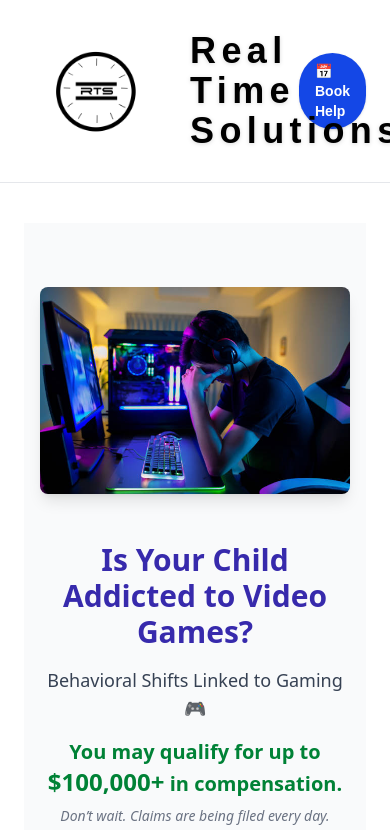
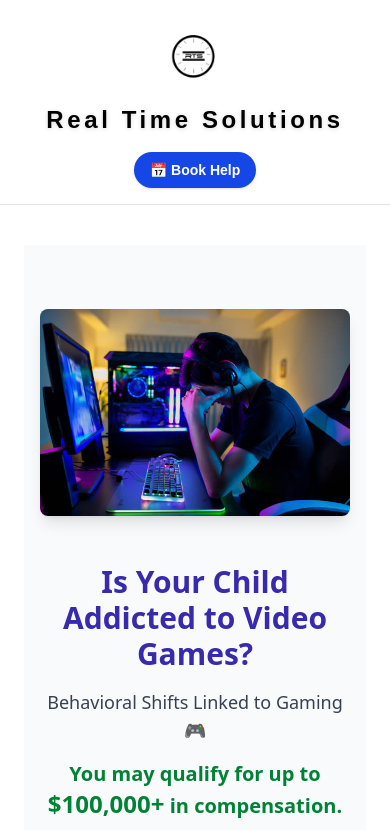
Before and after one commit to P-Paths/torc-landing, a Next.js app: page / in a window 390 px wide. Shown: the top 830 px of the page. Built offline with nearby package versions, Linux system fonts and the light colour scheme.

Commit message:
Update branding to Real Time Solutions 2

```diff
--- a/components/Header.js
+++ b/components/Header.js
@@ -8,23 +8,24 @@ export default function Header() {
   if (pathname.startsWith('/admin')) return null;
   return (
     <header className="bg-white shadow-md py-4 px-6 border-b border-gray-200">
-      <div className="max-w-7xl mx-auto flex items-center justify-between">
+      <div className="max-w-7xl mx-auto flex flex-col sm:flex-row items-center justify-between gap-2 sm:gap-0">
         {/* Logo and Brand Name */}
-        <div className="flex items-center space-x-4">
+        <div className="flex flex-col sm:flex-row items-center space-y-2 sm:space-y-0 sm:space-x-4 w-full sm:w-auto">
           <Image
             src="/images/RTS LOGO.jpeg"
             alt="Real Time Solutions Logo"
-            width={150}
-            height={150}
+            width={90}
+            height={90}
             priority
+            className="w-20 h-20 sm:w-[90px] sm:h-[90px] object-contain"
           />
-          <span className="text-4xl font-extrabold tracking-widest text-black drop-shadow-sm" style={{letterSpacing: '0.15em'}}>
+          <span className="text-2xl sm:text-4xl font-extrabold tracking-widest text-black drop-shadow-sm text-center sm:text-left" style={{letterSpacing: '0.15em'}}>
             Real Time Solutions
           </span>
         </div>
 
         {/* CTA + Future Nav */}
-        <div className="flex items-center space-x-6">
+        <div className="flex items-center space-x-6 mt-2 sm:mt-0">
           {/* Optional Nav Links */}
           {/* <a href="#symptoms" className="text-sm font-medium text-gray-700 hover:text-indigo-600">
             Symptoms
--- a/src/app/page.js
+++ b/src/app/page.js
@@ -1,6 +1,6 @@
 'use client';
 // src/app/page.js
-import React, { useState } from 'react';
+import React, { useState, useEffect } from 'react';
 import HeroSection from '../../components/HeroSections';
 import QualificationsSection from '../../components/QualificationsSection';
 import TreatmentOptionsSection from '../../components/TreatmentOptionsSection';
@@ -16,6 +16,16 @@ import OptInMock from '../../components/OptInMock';
 export default function Home() {
   const [showDemoForm, setShowDemoForm] = useState(false);
 
+  useEffect(() => {
+    if (typeof window !== 'undefined') {
+      const params = new URLSearchParams(window.location.search);
+      const agent = params.get('agent');
+      if (agent && !localStorage.getItem('agentName')) {
+        localStorage.setItem('agentName', agent);
+      }
+    }
+  }, []);
+
   return (
     <main className="bg-white text-black min-h-screen px-6 py-10 font-sans">
       <HeroSection />
@@ -30,7 +40,13 @@ export default function Home() {
       <div className="text-center my-8">
         <button
           className="inline-block bg-green-600 hover:bg-green-700 text-white font-semibold py-3 px-6 rounded-lg transition"
-          onClick={() => setShowDemoForm((v) => !v)}
+          onClick={() => {
+            if (typeof window !== 'undefined') {
+              const agent = localStorage.getItem('agentName') || 'unknown';
+              const formUrl = `https://copilot.formstack.com/start-workflow/50291bbb-7b61-4357-b767-178fba36d7ef?field151456318=${encodeURIComponent(agent)}`;
+              window.location.href = formUrl;
+            }
+          }}
         >
           {showDemoForm ? 'Hide Intake Form' : '📝 See if you Qualify'}
         </button>
```
